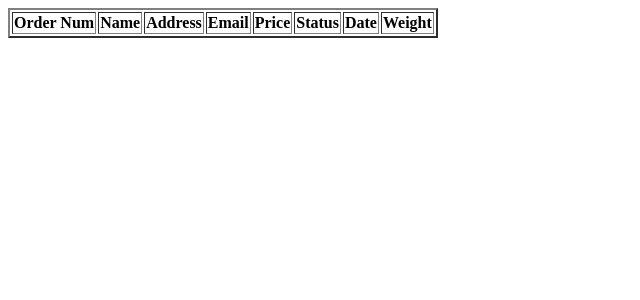
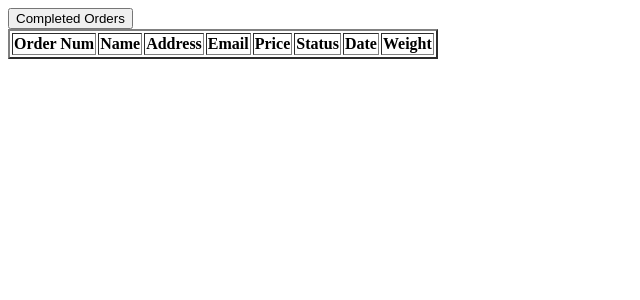
Before and after one commit to xxplunderxx/467-Product-System, a PHP site: page /pending.php in a window 1280 px wide. Shown: the top 300 px of the page, without its empty margins (0-640 px from the left). Run offline with PHP 8.4, Linux system fonts and the light colour scheme; data that the repository does not hold is empty.

Commit message:
added button to completed.php

```diff
--- a/pending.php
+++ b/pending.php
@@ -33,6 +33,7 @@
     <title>Pending Order View</title>
 </head>
 <body>
+    <a href="./completed.php"><button>Completed Orders</button></a>
     <table border=2>
         <tr>
             <th>Order Num</th>
@@ -45,7 +46,7 @@
             <th>Weight</th>
         </tr>
 <?php
-    // query all pending orders (on the Order_info table)
+    // show all pending orders (on the Order_info table)
     $sql = "SELECT * FROM Order_Info WHERE status = 'pending';";
     foreach($pdo2->query($sql) as $item)
     {
```
